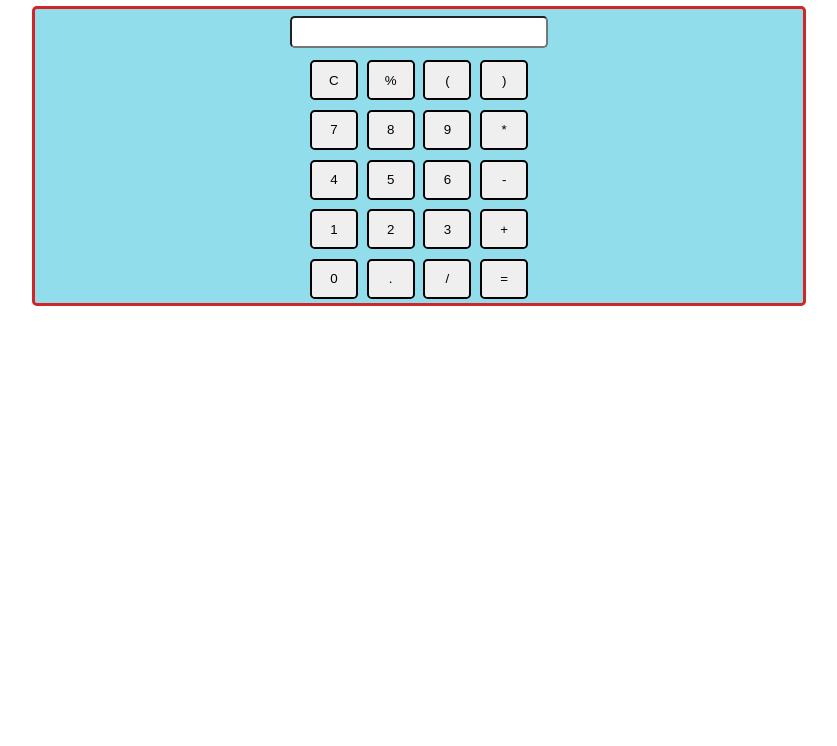
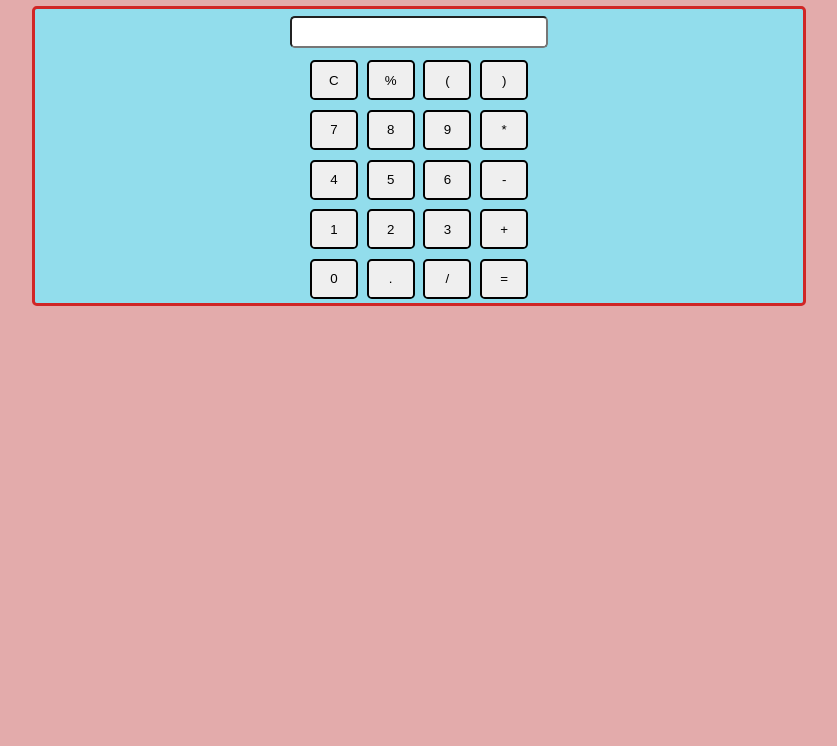
Before and after one commit to DigTechJS/calculator, a plain HTML site: page index.html in a window 1280 px wide. Shown: the part 75-821 px from the top of the page, without its empty margins (229-1066 px from the left). Drawn offline with Linux system fonts and the light colour scheme.

Commit message:
Added my project

```diff
--- a/style.css
+++ b/style.css
@@ -2,6 +2,7 @@ html, body{
     font-family: 'Roboto', sans-serif;
     height:100%;
     width:100%;
+    background-color:rgb(227, 171, 171)
 }
 .button{
     padding:1.3vh;
```
